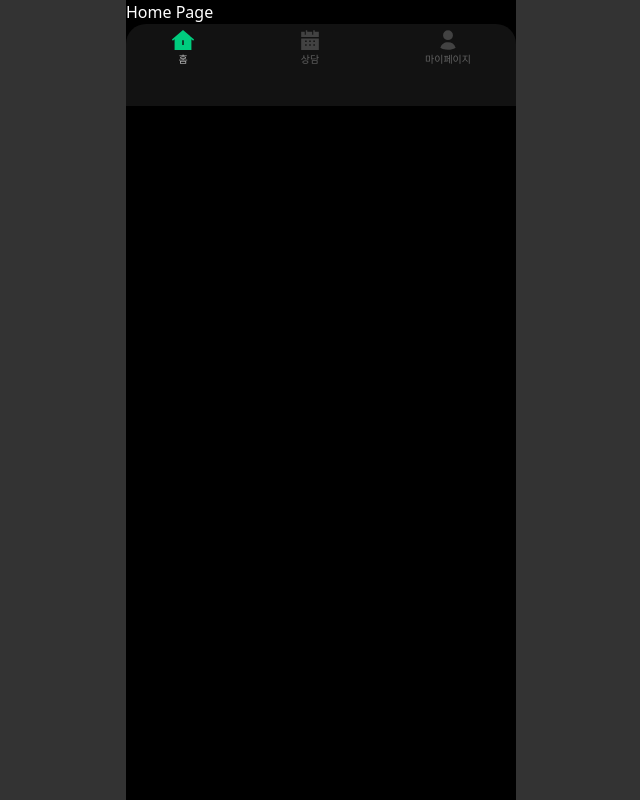
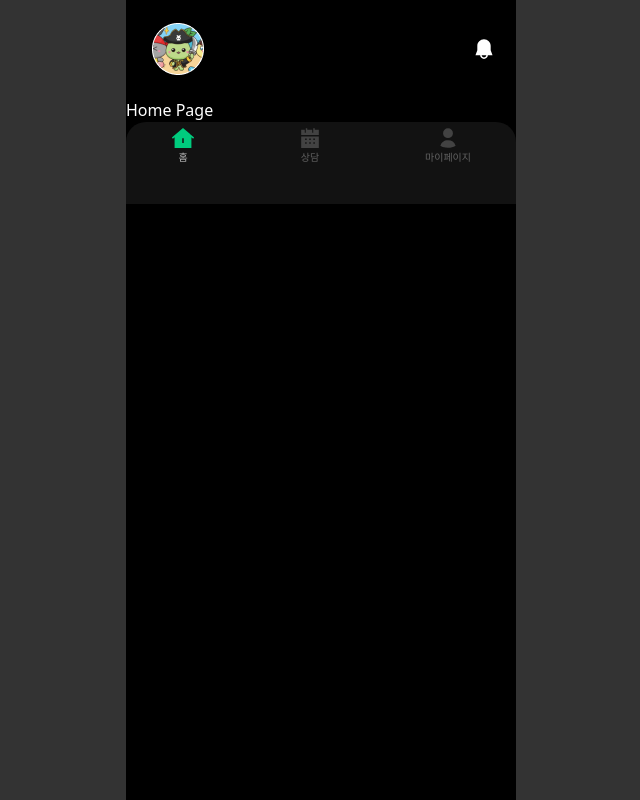
Before and after one commit to loababa/loababa-client, a React (Vite) app: page / in a window 1280 px wide. Shown: the whole page, without its empty margins (319-959 px from the left). Built offline with nearby package versions, Linux system fonts and the light colour scheme.

Commit message:
Feat: 홈 & 마이페이지 헤더 설정 및 스타일 일부 수정
- rightUI의 최소 너비값 제거

```diff
--- a/src/components/Header/Header.tsx
+++ b/src/components/Header/Header.tsx
@@ -6,14 +6,12 @@ interface HeaderProps {
 
 const Header = ({ leftUI, rightUI, title }: HeaderProps) => {
   return (
-    <header className="w-full h-[46px] flex items-center justify-between">
+    <header className="w-full py-[23px] px-[20px] flex items-center justify-between">
       <div className="flex justify-center items-center min-w-[64px]">
         {leftUI}
       </div>
       <h1 className="text-hl font-bold">{title}</h1>
-      <div className="flex justify-center items-center min-w-[64px]">
-        {rightUI}
-      </div>
+      <div className="flex justify-center items-center">{rightUI}</div>
     </header>
   );
 };
--- a/src/router.tsx
+++ b/src/router.tsx
@@ -31,12 +31,32 @@ const router = createBrowserRouter([
     ]
   },
   {
-    element: <BasicLayout withFooter />,
+    element: (
+      <BasicLayout
+        withHeader
+        withHeaderOptions={{
+          leftUI: <img src="/assets/mock-avatar.png" />,
+          rightUI: <Notification />
+        }}
+        withFooter
+      />
+    ),
     children: [
       {
         path: ROUTE_PATH.HOME,
         element: <HomePage />
-      },
+      }
+    ]
+  },
+  {
+    element: (
+      <BasicLayout
+        withHeader
+        withHeaderOptions={{ leftUI: "마이페이지", rightUI: <Notification /> }}
+        withFooter
+      />
+    ),
+    children: [
       {
         path: ROUTE_PATH.MYPAGE,
         element: <MyPage />
```
Also changed, not shown: public/assets/mock-avatar.png (added).
